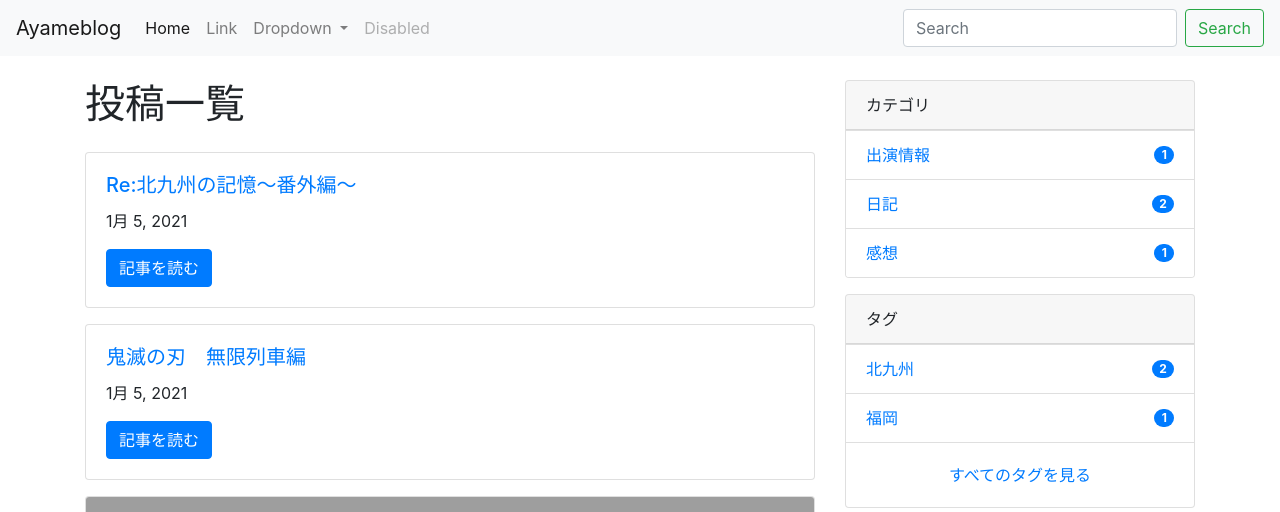
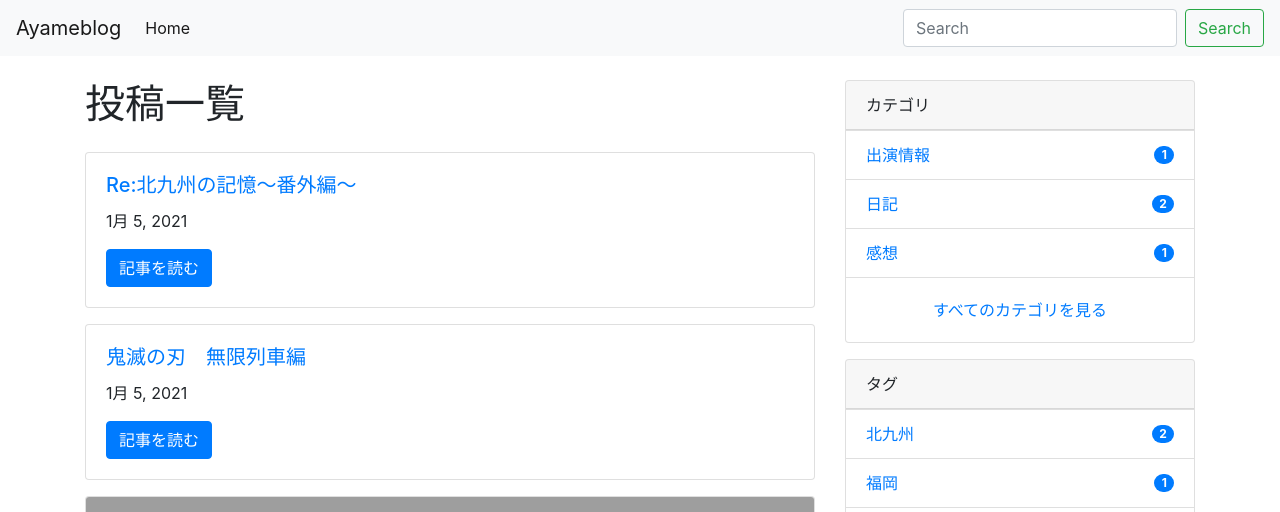
Before and after one commit to nsktky/ayameblog, a Django app: page / in a window 1280 px wide. Shown: the top 512 px of the page. Run offline with Django 3.2, Linux system fonts and the light colour scheme; data comes from the database, SQL or seed files in the repository; both versions use the stored data as it was after the commit; some libraries are stand-ins or nearby versions; grey boxes are pictures that could not be loaded.

Commit message:
lyaout調整

```diff
--- a/blog/templates/blog/category_list.html
+++ b/blog/templates/blog/category_list.html
@@ -1,6 +1,6 @@
 {% extends 'base.html' %}
 
-{% block title %}投稿一覧 | {{ block.super }}{% endblock %}
+{% block title %}カテゴリ一覧 | {{ block.super }}{% endblock %}
 {% block description %}文目卓弥のブログです。やっていき。{% endblock %}
 
 {% block content %}
--- a/blog/templates/blog/category_post.html
+++ b/blog/templates/blog/category_post.html
@@ -1,6 +1,6 @@
 {% extends 'base.html' %}
 
-{% block title %}投稿一覧 | {{ block.super }}{% endblock %}
+{% block title %}各カテゴリの投稿一覧 | {{ block.super }}{% endblock %}
 {% block description %}文目卓弥のブログです。やっていき。{% endblock %}
 
 {% block content %}
--- a/blog/templates/blog/post_detail.html
+++ b/blog/templates/blog/post_detail.html
@@ -1,6 +1,6 @@
 {% extends 'base.html' %}
 
-{% block title %}投稿一覧 | {{ block.super }}{% endblock %}
+{% block title %}記事 | {{ block.super }}{% endblock %}
 {% block description %}文目卓弥のブログです。やっていき。{% endblock %}
 
 {% block content %}
--- a/blog/templates/blog/snippets/sidebar.html
+++ b/blog/templates/blog/snippets/sidebar.html
@@ -10,6 +10,9 @@
       </li>
       {% endfor %}
     </ul>
+    <div class="card-body text-center">
+      <a href="{% url 'blog:category_list' %}" class="card-link">すべてのカテゴリを見る</a>
+    </div>
   </div>
 
   <div class="card">
--- a/blog/templates/blog/tag_list.html
+++ b/blog/templates/blog/tag_list.html
@@ -1,6 +1,6 @@
 {% extends 'base.html' %}
 
-{% block title %}投稿一覧 | {{ block.super }}{% endblock %}
+{% block title %}タグ一覧 | {{ block.super }}{% endblock %}
 {% block description %}文目卓弥のブログです。やっていき。{% endblock %}
 
 {% block content %}
--- a/blog/templates/blog/tag_post.html
+++ b/blog/templates/blog/tag_post.html
@@ -1,6 +1,6 @@
 {% extends 'base.html' %}
 
-{% block title %}投稿一覧 | {{ block.super }}{% endblock %}
+{% block title %}各タグの投稿一覧 | {{ block.super }}{% endblock %}
 {% block description %}文目卓弥のブログです。やっていき。{% endblock %}
 
 {% block content %}
--- a/templates/base/navbar.html
+++ b/templates/base/navbar.html
@@ -7,9 +7,9 @@
     <div class="collapse navbar-collapse" id="navbarSupportedContent">
       <ul class="navbar-nav mr-auto">
         <li class="nav-item active">
-          <a class="nav-link" href="#">Home <span class="sr-only">(current)</span></a>
+          <a class="nav-link" href="/">Home <span class="sr-only">(current)</span></a>
         </li>
-        <li class="nav-item">
+        <!-- <li class="nav-item">
           <a class="nav-link" href="#">Link</a>
         </li>
         <li class="nav-item dropdown">
@@ -25,7 +25,7 @@
         </li>
         <li class="nav-item">
           <a class="nav-link disabled" href="#">Disabled</a>
-        </li>
+        </li> -->
       </ul>
       <form class="form-inline my-2 my-lg-0">
         <input class="form-control mr-sm-2" type="search" placeholder="Search" aria-label="Search">
```
Also changed, not shown: blog/templates/blog/index.html (+0 -18 lines), db.sqlite3.
